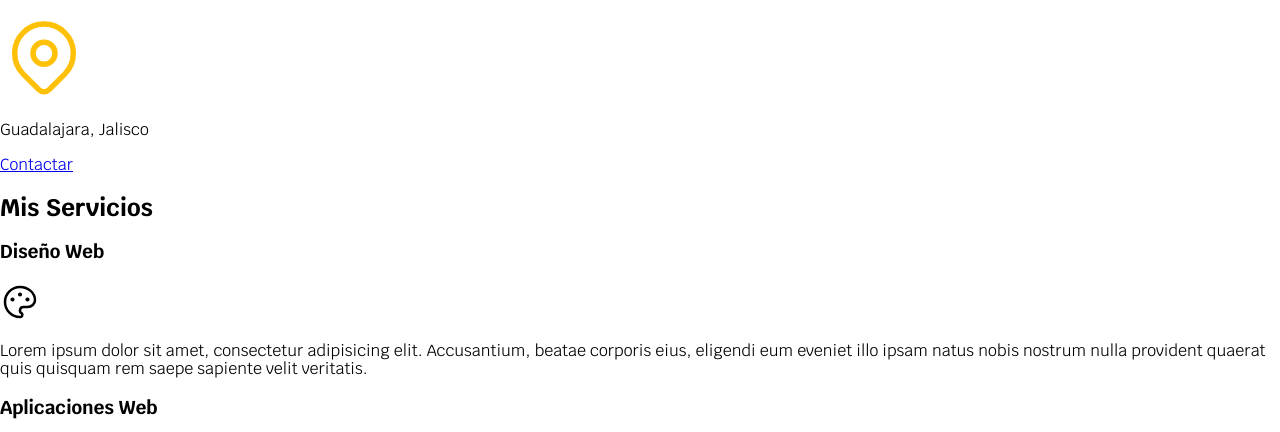
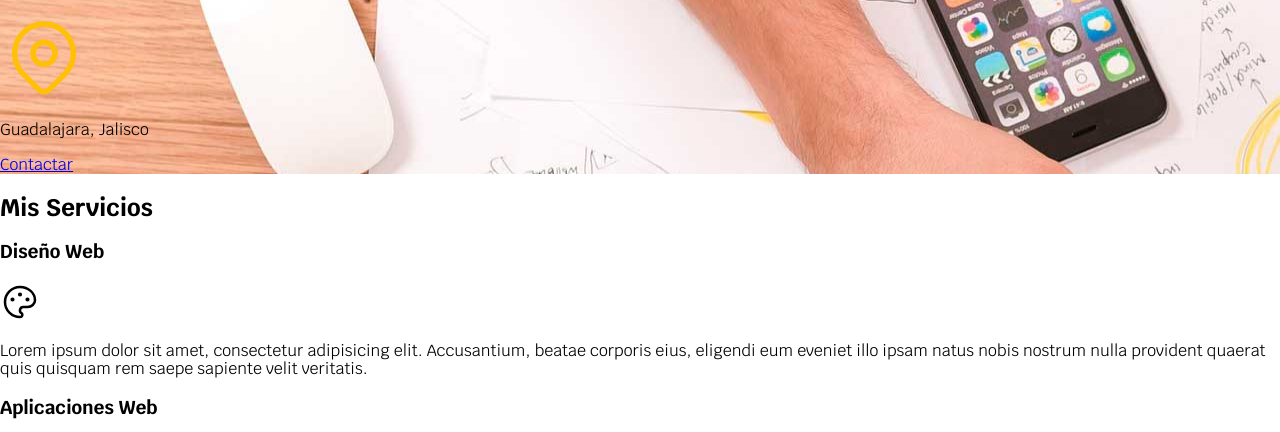
Before and after one commit to anemce/web-1, a plain HTML site: page index.html in a window 1280 px wide. Shown: the part 250-682 px from the top of the page. Drawn offline with Linux system fonts and the light colour scheme.

Commit message:
cambios menores

```diff
--- a/css/styles.css
+++ b/css/styles.css
@@ -50,3 +50,7 @@ body{
     background-color: var(--primario);
     color: var(--oscuro);
 }
+
+.hero{
+    background-image: url("../img/hero.jpg");
+}
--- a/index.html
+++ b/index.html
@@ -28,7 +28,10 @@
     </nav>
 </div>
 
-<section>
+<section class="hero">
+    <div class="contenido-hero">
+
+    </div>
     <h2 class="titulo">Diseño y Desarrollo Web Freelancer</h2>
 
     <svg xmlns="http://www.w3.org/2000/svg" class="icon icon-tabler icon-tabler-map-pin" width="88" height="88"
```
